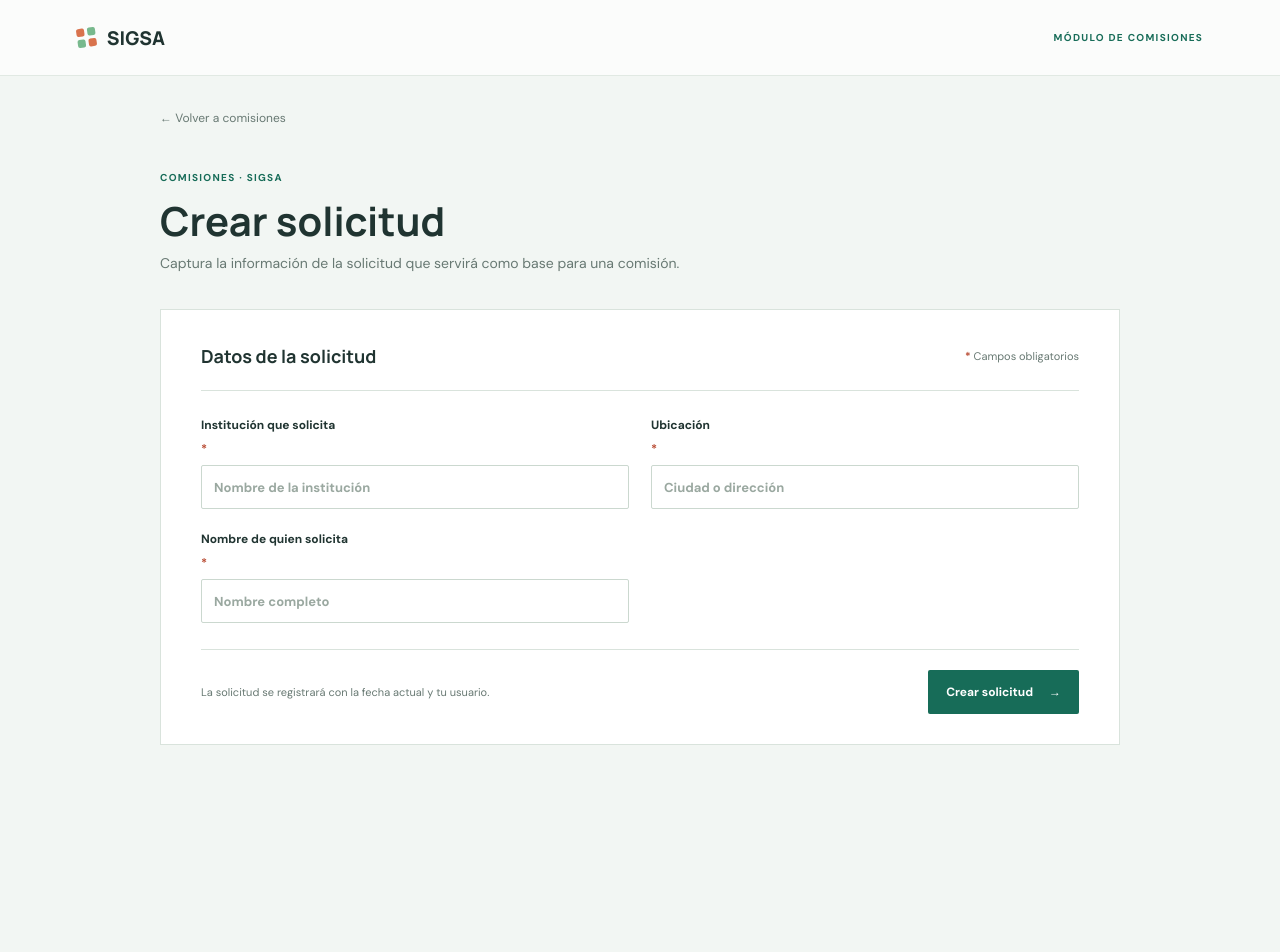
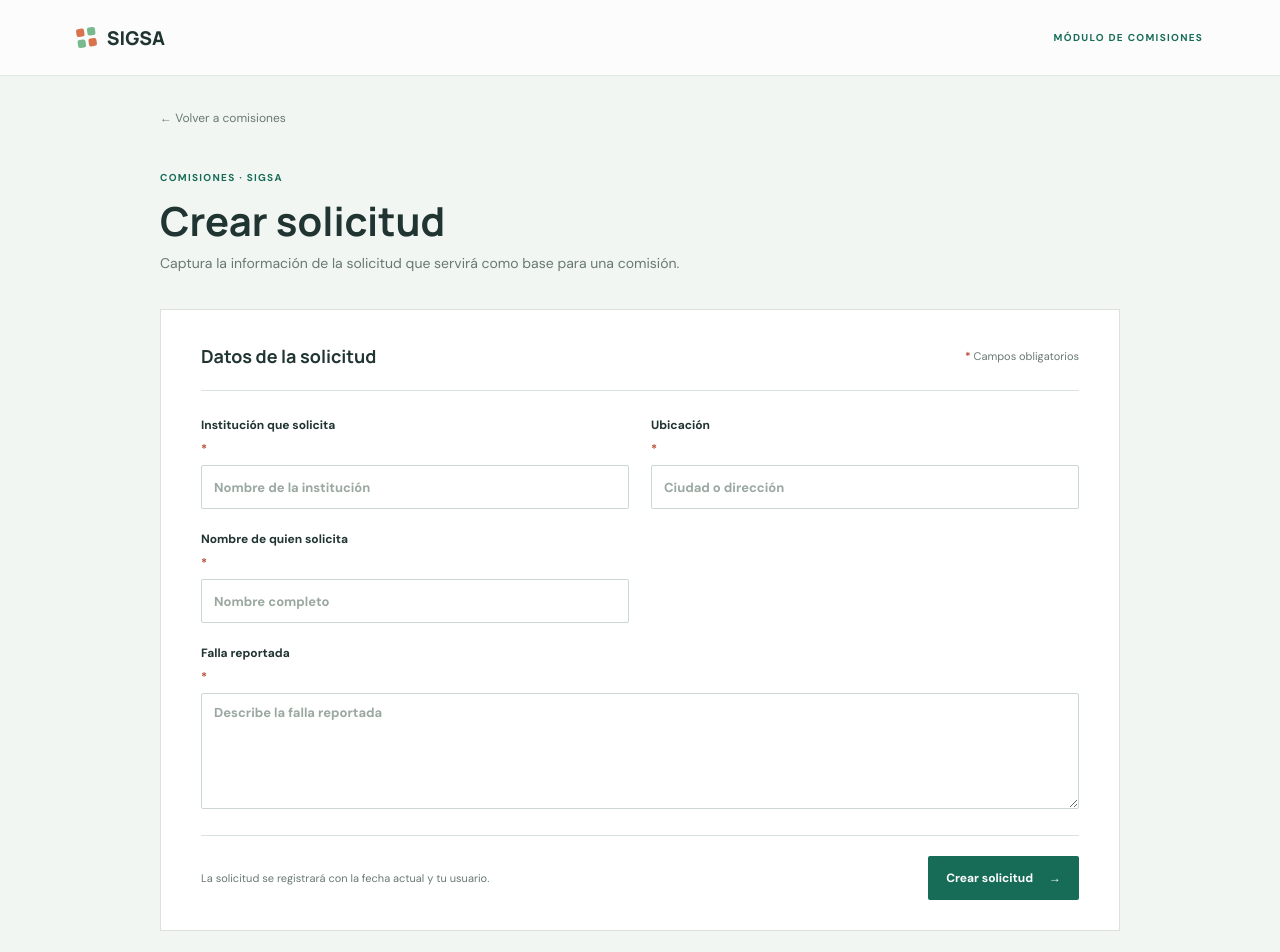
Before and after one commit to Sebastianleyva/sigsa, a React (Vite) app in the folder frontend/: page /comisiones/solicitudes/crear in a window 1280 px wide. Shown: the top 952 px of the page. Before the commit the page ends 805 px from the top, so only its background shows below. Built offline with nearby package versions, Linux system fonts and the light colour scheme; no server answers.

Commit message:
refactor: añado falla reportada al front

```diff
--- a/frontend/src/screens/comisiones/asignar_comision.tsx
+++ b/frontend/src/screens/comisiones/asignar_comision.tsx
@@ -105,6 +105,7 @@ export default function AsignarComision() {
               <h2>{opciones.comision.institucion_solicita}</h2>
               <p>{opciones.comision.lugar} · {opciones.comision.area_nombre}</p>
               <p>{opciones.comision.tipo_comision} · {opciones.comision.tipo_destino}</p>
+              <p><strong>Falla reportada:</strong> {opciones.comision.falla_reportada}</p>
             </section>
 
             <label className="comisiones-operacion-select-label" htmlFor="personal-comisionado">
--- a/frontend/src/screens/comisiones/comisiones_en_curso.tsx
+++ b/frontend/src/screens/comisiones/comisiones_en_curso.tsx
@@ -72,6 +72,7 @@ export default function ComisionesEnCurso() {
                 <dl>
                   <div><dt>Lugar</dt><dd>{comision.lugar}</dd></div>
                   <div><dt>Área</dt><dd>{comision.area_nombre}</dd></div>
+                  <div><dt>Falla reportada</dt><dd>{comision.falla_reportada}</dd></div>
                   <div><dt>Tipo de comisión</dt><dd>{comision.tipo_comision}</dd></div>
                   <div><dt>Tipo de destino</dt><dd>{comision.tipo_destino}</dd></div>
                 </dl>
--- a/frontend/src/screens/comisiones/comisiones_pendientes.tsx
+++ b/frontend/src/screens/comisiones/comisiones_pendientes.tsx
@@ -70,6 +70,7 @@ export default function ComisionesPendientes() {
                 <dl>
                   <div><dt>Solicita</dt><dd>{comision.nombre_solicita}</dd></div>
                   <div><dt>Lugar</dt><dd>{comision.lugar}</dd></div>
+                  <div><dt>Falla reportada</dt><dd>{comision.falla_reportada}</dd></div>
                   <div><dt>Tipo de comisión</dt><dd>{comision.tipo_comision}</dd></div>
                   <div><dt>Tipo de destino</dt><dd>{comision.tipo_destino}</dd></div>
                 </dl>
--- a/frontend/src/screens/comisiones/crear_comision.tsx
+++ b/frontend/src/screens/comisiones/crear_comision.tsx
@@ -126,6 +126,7 @@ export default function CrearComision() {
               <span className="crear-comision-solicitud-label">SOLICITUD #{solicitud.id_solicitud}</span>
               <h2>{solicitud.institucion_solicita}</h2>
               <p>{solicitud.nombre_solicita} · {solicitud.ubicacion}</p>
+              <p><strong>Falla reportada:</strong> {solicitud.falla_reportada}</p>
             </section>
 
             <div className="crear-comision-form-heading">
--- a/frontend/src/screens/comisiones/crear_solicitud_comision.tsx
+++ b/frontend/src/screens/comisiones/crear_solicitud_comision.tsx
@@ -9,6 +9,7 @@ const initialForm: SolicitudComisionData = {
   institucion_solicita: '',
   ubicacion: '',
   nombre_solicita: '',
+  falla_reportada: '',
 }
 
 export default function CrearSolicitudComision() {
@@ -31,6 +32,7 @@ export default function CrearSolicitudComision() {
         institucion_solicita: form.institucion_solicita.trim(),
         ubicacion: form.ubicacion.trim(),
         nombre_solicita: form.nombre_solicita.trim(),
+        falla_reportada: form.falla_reportada.trim(),
       })
       setSolicitudCreada(solicitud.id_solicitud)
     } catch (submitError) {
@@ -97,6 +99,17 @@ export default function CrearSolicitudComision() {
                 placeholder="Nombre completo"
               />
             </label>
+            <label className="crear-solicitud-comision-full-width">
+              Falla reportada <b>*</b>
+              <textarea
+                maxLength={2000}
+                required
+                value={form.falla_reportada}
+                onChange={(event) => updateField('falla_reportada', event.target.value)}
+                placeholder="Describe la falla reportada"
+                rows={5}
+              />
+            </label>
           </div>
 
           {error && <div className="crear-solicitud-comision-message error" role="alert">{error}</div>}
--- a/frontend/src/screens/comisiones/solicitudes_sin_comision.tsx
+++ b/frontend/src/screens/comisiones/solicitudes_sin_comision.tsx
@@ -70,6 +70,7 @@ export default function SolicitudesSinComision() {
                 <dl>
                   <div><dt>Solicita</dt><dd>{solicitud.nombre_solicita}</dd></div>
                   <div><dt>Ubicación</dt><dd>{solicitud.ubicacion}</dd></div>
+                  <div><dt>Falla reportada</dt><dd>{solicitud.falla_reportada}</dd></div>
                 </dl>
                 <button
                   type="button"
--- a/frontend/src/screens/comisiones/styles/crear_solicitud_comision.css
+++ b/frontend/src/screens/comisiones/styles/crear_solicitud_comision.css
@@ -156,12 +156,31 @@
   font-size: 13px;
 }
 
-.crear-solicitud-comision-fields input:focus {
+.crear-solicitud-comision-fields textarea {
+  width: 100%;
+  min-height: 116px;
+  padding: 10px 12px;
+  border: 1px solid #cbd8cf;
+  border-radius: 2px;
+  background: #fff;
+  color: var(--crear-solicitud-ink);
+  font: inherit;
+  font-size: 13px;
+  resize: vertical;
+}
+
+.crear-solicitud-comision-full-width {
+  grid-column: 1 / -1;
+}
+
+.crear-solicitud-comision-fields input:focus,
+.crear-solicitud-comision-fields textarea:focus {
   border-color: var(--crear-solicitud-green);
   outline: 2px solid rgb(23 108 88 / 15%);
 }
 
-.crear-solicitud-comision-fields input::placeholder {
+.crear-solicitud-comision-fields input::placeholder,
+.crear-solicitud-comision-fields textarea::placeholder {
   color: #9aa8a0;
 }
 
--- a/frontend/src/services/comisiones_services.ts
+++ b/frontend/src/services/comisiones_services.ts
@@ -5,6 +5,7 @@ export type SolicitudComisionData = {
   institucion_solicita: string
   ubicacion: string
   nombre_solicita: string
+  falla_reportada: string
 }
 
 export type SolicitudComision = SolicitudComisionData & {
@@ -55,6 +56,7 @@ export type ComisionPendiente = {
   lugar: string
   institucion_solicita: string
   nombre_solicita: string
+  falla_reportada: string
 }
 
 export type OpcionesAsignacionComision = {
```
